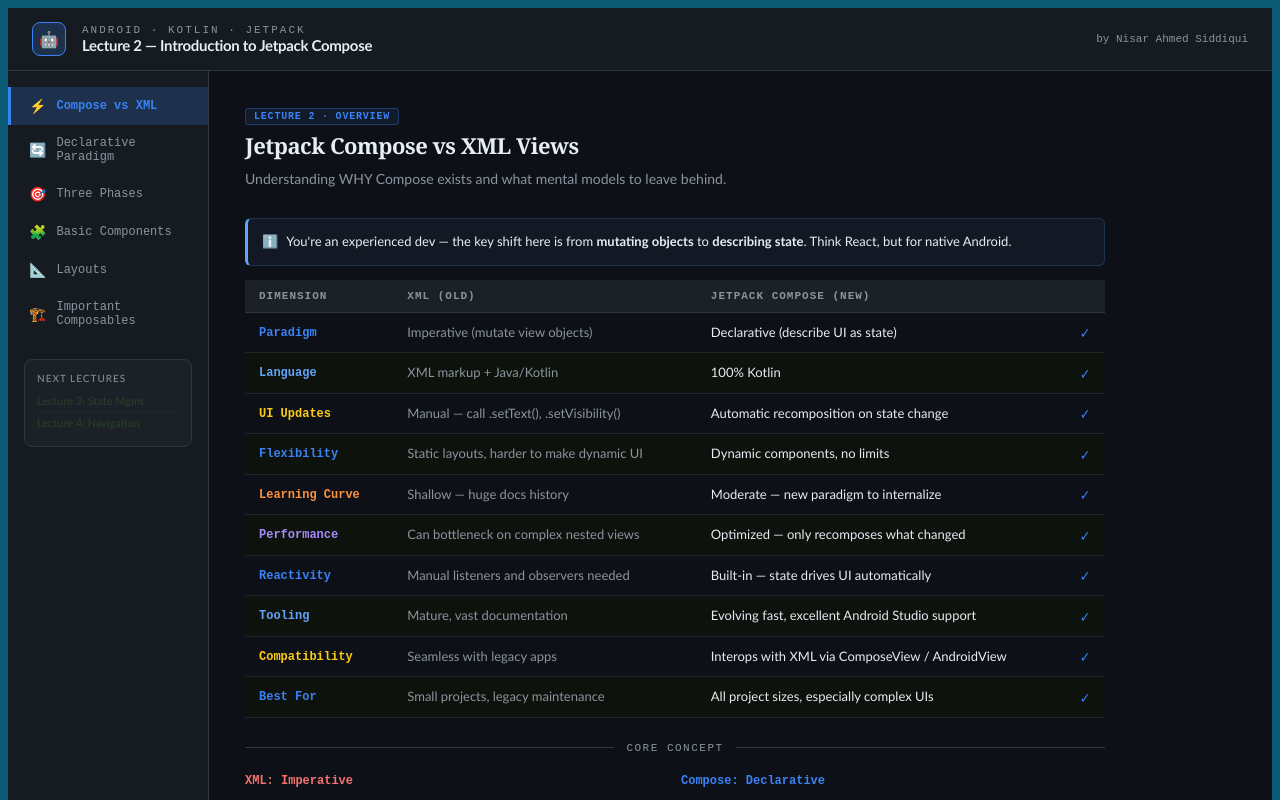
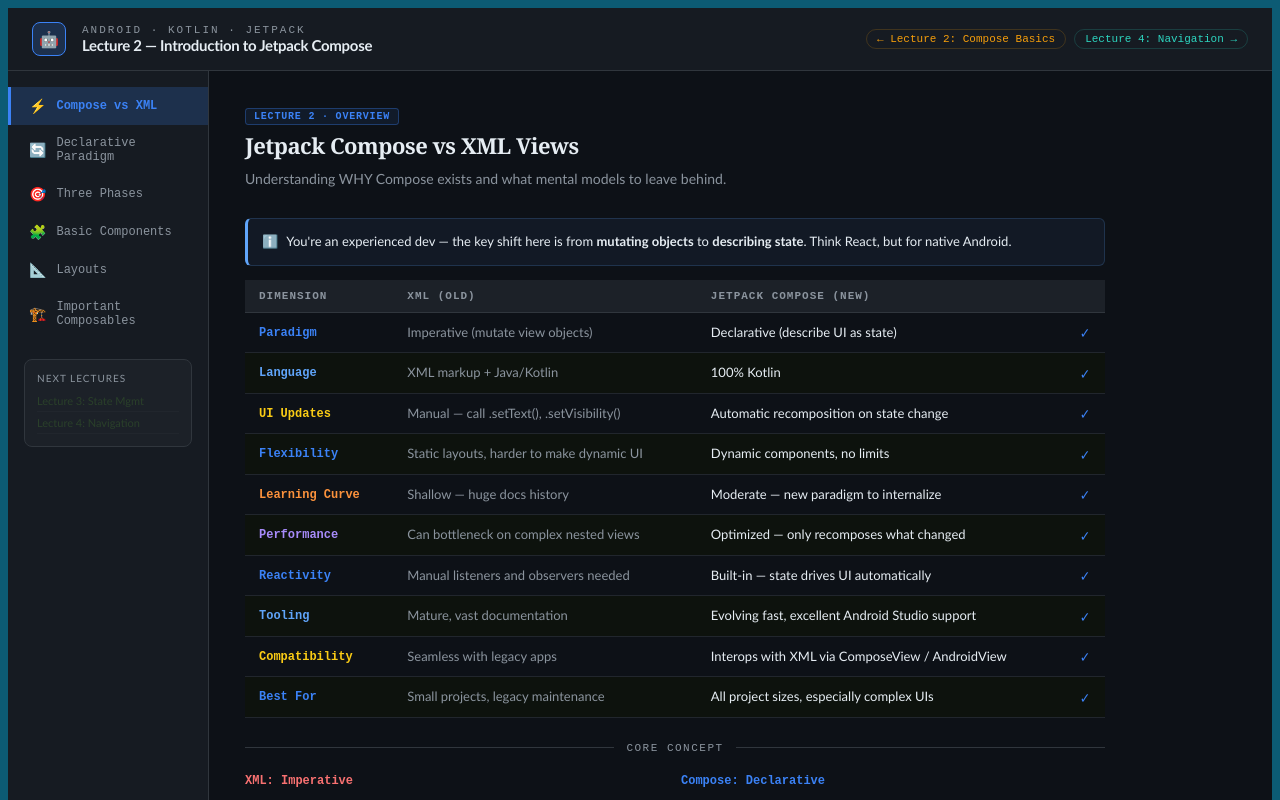
Before and after one commit to IrfanSaeednarejo/MAD-repo, a React (Vite) app: page /Lecture02 in a window 1280 px wide. Shown: the top 800 px of the page. Built offline with nearby package versions, Linux system fonts and the light colour scheme.

Commit message:
Add amber and teal color variables; update Lecture 2 navigation display

```diff
--- a/src/IntroTOJetpack.jsx
+++ b/src/IntroTOJetpack.jsx
@@ -6,6 +6,8 @@
   panel: "#161B22",     // sidebar / header
   card: "#1C2128",      // cards / blocks
   border: "#30363D",    // subtle borders
+  amber:    "#F59E0B",
+  teal:     "#2DD4BF",
 
   // Accent (modern neon feel like Lazarev)
   accent: "#3B82F6",    // electric blue primary
@@ -1019,7 +1021,10 @@
           <div style={{ fontSize: 11, color: G.muted, letterSpacing: "2px", textTransform: "uppercase", fontFamily: "monospace" }}>Android · Kotlin · Jetpack</div>
           <div style={{ fontSize: 15, fontWeight: 800, color: G.text, letterSpacing: "-0.3px" }}>Lecture 2 — Introduction to Jetpack Compose</div>
         </div>
-        <div style={{ marginLeft: "auto", fontSize: 11, color: G.muted, fontFamily: "monospace" }}>by Nisar Ahmed Siddiqui</div>
+        <div style={{ marginLeft: "auto", display: "flex", gap: 8 }}>
+          <span style={{ fontSize: 11, background: G.amberBg, color: G.amber, border: `1px solid ${G.amber}30`, padding: "3px 10px", borderRadius: 20, fontFamily: "monospace" }}>← Lecture 2: Compose Basics</span>
+          <span style={{ fontSize: 11, background: G.tealBg, color: G.teal, border: `1px solid ${G.teal}30`, padding: "3px 10px", borderRadius: 20, fontFamily: "monospace" }}>Lecture 4: Navigation →</span>
+        </div>
       </div>
       <div style={{ display: "flex", flex: 1 }}>
         {/* Sidebar */}
```
